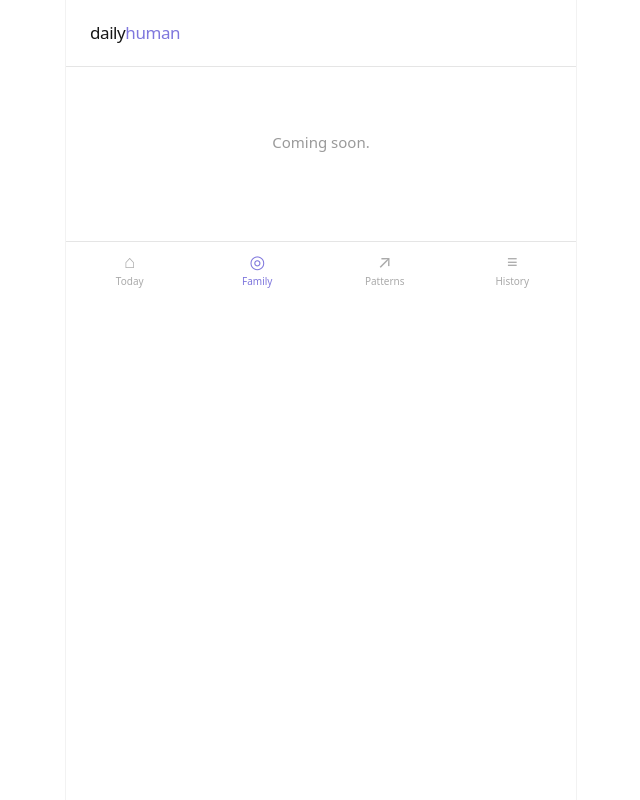
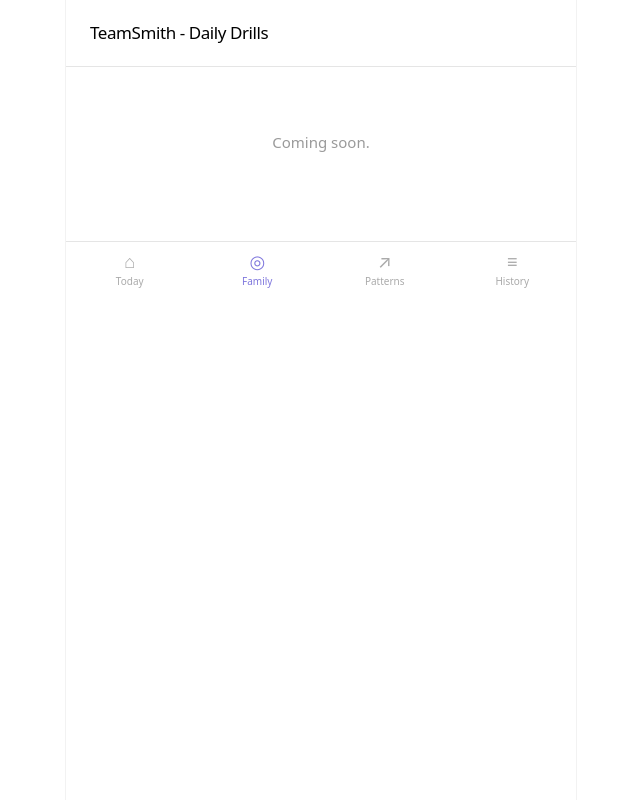
Before and after one commit to jsmith-art1/DailyDrills---TeamSmith, a Next.js app: page /family in a window 1280 px wide. Shown: the whole page, without its empty margins (319-959 px from the left). Built offline with nearby package versions, Linux system fonts and the light colour scheme.

Commit message:
Replace dailyhuman branding on secondary pages

```diff
--- a/app/family/page.tsx
+++ b/app/family/page.tsx
@@ -4,8 +4,8 @@ export default function Page() {
   return (
     <main>
       <header className="px-6 py-5 border-b border-black/10">
-        <div className="text-[17px] font-medium tracking-tight">
-          daily<span style={{ color: "#7F77DD" }}>human</span>
+        <div className="text-[17px] font-medium tracking-tight text-black">
+          TeamSmith - Daily Drills
         </div>
       </header>
       <div className="px-6 py-16 text-center">
--- a/app/history/page.tsx
+++ b/app/history/page.tsx
@@ -4,8 +4,8 @@ export default function Page() {
   return (
     <main>
       <header className="px-6 py-5 border-b border-black/10">
-        <div className="text-[17px] font-medium tracking-tight">
-          daily<span style={{ color: "#7F77DD" }}>human</span>
+        <div className="text-[17px] font-medium tracking-tight text-black">
+          TeamSmith - Daily Drills
         </div>
       </header>
       <div className="px-6 py-16 text-center">
--- a/app/layout.tsx
+++ b/app/layout.tsx
@@ -2,7 +2,7 @@ import type { Metadata } from "next";
 import "./globals.css";
 
 export const metadata: Metadata = {
-  title: "dailyhuman",
+  title: "TeamSmith - Daily Drills",
   description: "Structured reflection for your family.",
 };
 
--- a/app/patterns/page.tsx
+++ b/app/patterns/page.tsx
@@ -4,8 +4,8 @@ export default function Page() {
   return (
     <main>
       <header className="px-6 py-5 border-b border-black/10">
-        <div className="text-[17px] font-medium tracking-tight">
-          daily<span style={{ color: "#7F77DD" }}>human</span>
+        <div className="text-[17px] font-medium tracking-tight text-black">
+          TeamSmith - Daily Drills
         </div>
       </header>
       <div className="px-6 py-16 text-center">
```
